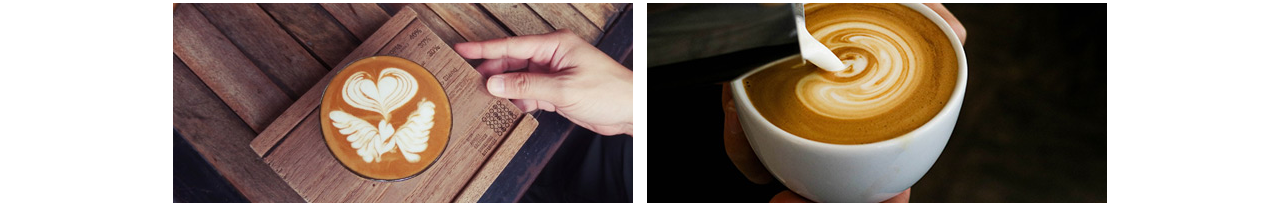
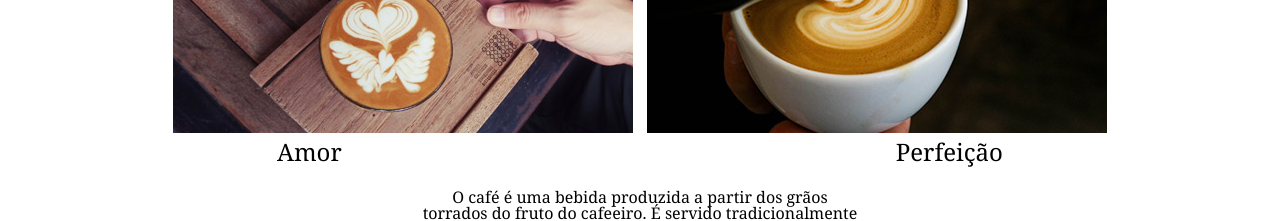
Before and after one commit to LoboNeves/TreinamentoIN-Brafe, a plain HTML site: page index.html in a window 1280 px wide. Shown: the part 577-798 px from the top of the page. Drawn offline with Linux system fonts and the light colour scheme.

Commit message:
header fixo concertado

```diff
--- a/index.html
+++ b/index.html
@@ -32,6 +32,9 @@
             <h1><b>Uma mistura de</b></h1>
             <img src="img/cafe-1.jpg" alt="Foto de café">
             <img src="img/cafe-2.jpg" alt="Foto de café">
+            <div class="captions">
+                <figcaption>Amor</figcaption><figcaption>Perfeição</figcaption>
+            </div>
             <h2>O café é uma bebida produzida a partir dos grãos<br>torrados do fruto do cafeeiro. É servido
                 tradicionalmente<br> quente, mas também pode ser consumido gelado.<br> Ele é um estimulante,
                 por possuir cafeína — geralmente<br> 80 a 140 mg para cada 207 ml dependendo do método<br> de
--- a/style.css
+++ b/style.css
@@ -11,6 +11,10 @@ header{
     padding: 10px;
     height: 70px;
     padding-right: 170px;
+    position: fixed;
+    top: 0;
+    width: 100%;
+    z-index: 1;
 }
 
 header nav img{
@@ -89,6 +93,13 @@ header li a:hover{
     color: black;
     margin-top: 25px;
     margin-bottom: 25px;
+}
+
+#sct2-hmpg .captions{
+    font-size: 1.5rem;
+    color: black;
+    justify-content: space-around;
+    display: flex;
 }
 
 #sct2-hmpg h2{
```
